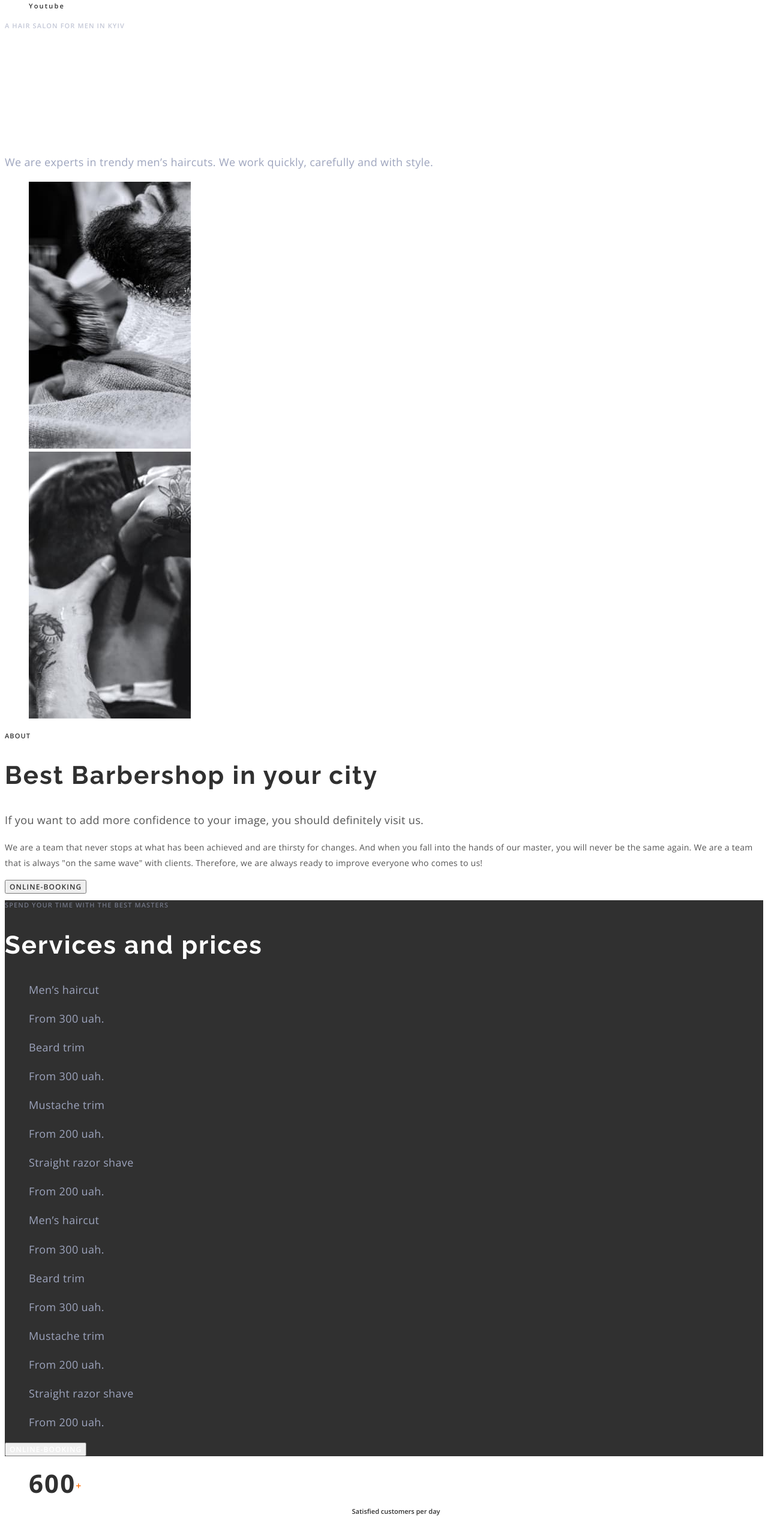
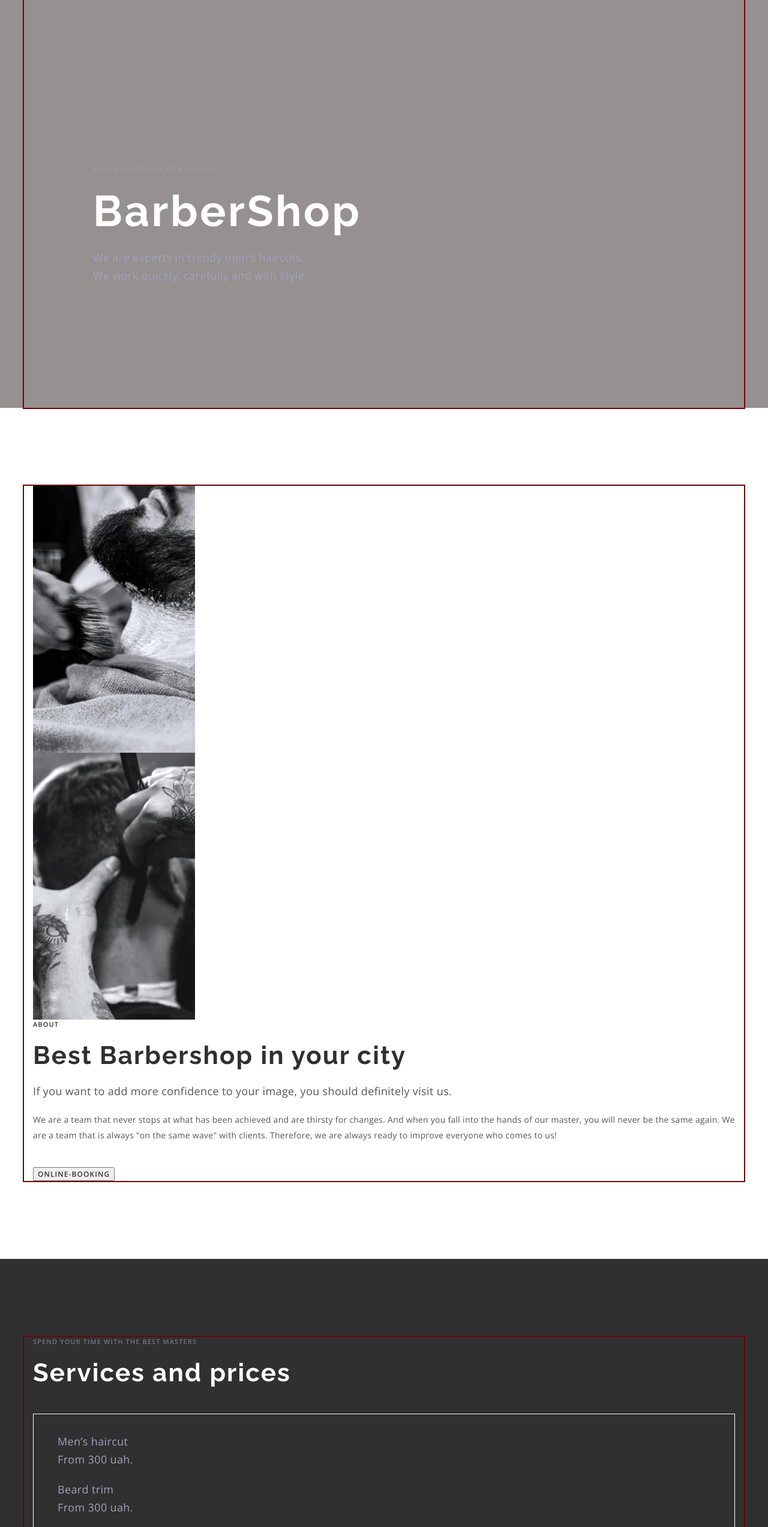
Before and after one commit to KseniiaHridnova/Barbershop-practice, a plain HTML site: page index.html in a window 1280 px wide. Shown: the part 254-2800 px from the top of the page at 60% size. Drawn offline with nearby package versions, Linux system fonts and the light colour scheme.

Commit message:
add containers

```diff
--- a/css/styles.css
+++ b/css/styles.css
@@ -4,6 +4,25 @@
 
 }
 
+p, h1, h2, h3, h4, h5, h6 {
+        margin: 0;
+}
+ul {
+        margin: 0;
+        padding-left: 0;
+}
+
+button {
+        cursor: pointer;
+}
+
+address {
+        font-style: normal;
+}
+
+img {
+        display: block;
+}
 
 body {
     font-family: 'Open Sans', sans-serif;
@@ -26,6 +45,7 @@ body {
 
 .after-title {
         font-size: 18px;
+
         line-height: 1.67;
         letter-spacing: 0.36px;
 }
@@ -60,7 +80,21 @@ body {
         clip: rect(0 0 0 0);
         overflow: hidden;
 }
+
+.container {
+        width: 1200px;
+        padding-left: 15px;
+        padding-right: 15px;
+        margin: 0 auto;
+        outline: 2px solid rgb(107, 4, 4);
+}
 /* ---------------------------------HEADER------------------------------ */
+
+.header {
+        background-color: rgb(185, 176, 176);
+        padding-top: 32px;
+        padding-bottom: 32px;
+}
 
 .header-link {
         color: #FFF;
@@ -88,6 +122,10 @@ color: var(--accent-color);
 
 /* ----------------------------------------------HERO------------------------------------------- */
 
+.hero {
+        background-color: rgb(150, 144, 144);
+}
+
 .hero-link {
         color: #303030;
         font-size: 11px;
@@ -101,8 +139,13 @@ color: var(--accent-color);
     color: var(--accent-color);
 }
 
+.hero-content {
+        padding: 272px 100px 206px
+}
+
 .hero-pre-title {
         color: rgba(157, 164, 189, 0.60);
+        margin-bottom: 20px;
 }
 
 .hero-title {
@@ -112,23 +155,34 @@ color: var(--accent-color);
         font-weight: 700;
         line-height: normal;
         letter-spacing: 3.6px;
+        margin-bottom: 20px;
 }
 
 .hero-after-title {
         color: #9DA4BD;
+        max-width: 360px;
 }
 
 /* ------------------------------------------------ABOUT---------------------------------- */
+
+.about{
+        padding-top: 130px;
+        padding-bottom: 130px;
+}
+
 .about-pre-title {
         color: #303030;
+        margin-bottom: 20px;
 }
 
 .about-title {
         color: #303030;
+        margin-bottom: 20px;
 }
 
 .about-after-title {
         color: #555;
+        margin-bottom: 20px;
 }
 
 .about-text {
@@ -136,6 +190,7 @@ color: var(--accent-color);
         font-size: 14px;
         line-height: 1.86;
         letter-spacing: 0.28px;
+        margin-bottom: 40px;
 }
 
 .about-btn {
@@ -146,14 +201,28 @@ color: var(--accent-color);
 
 .prices {
         background-color: #303030;
+        padding-top: 130px;
+        padding-bottom: 130px;
 }
 
 .prices-pre-title {
         color: rgba(157, 164, 189, 0.60);
+        margin-bottom: 20px;
+
 }
 
 .prices-title {
         color: var(--main-title-color);
+        margin-bottom: 44px;
+}
+
+.prices-list {
+border: 1px solid white;
+padding: 30px 40px;
+}
+
+.prices-item {
+        margin-bottom: 20px;
 }
 
 .prices-list-text {
@@ -165,9 +234,24 @@ color: var(--accent-color);
 
 .prices-btn {
         color: #FFF;
+        display: block;
+        margin: 0 auto;
+        margin-top: 50px;
 }
 
 /* -----------------------------------BENEFITS------------------------------------ */
+
+.benefits {
+        padding-top: 121px;
+        padding-bottom: 130px;
+}
+
+.benefits-item {
+        width: 170px;
+        height: 133px;
+        border: 1px solid wheat;
+        padding: 20px 24px;
+}
 
 .benefits-item span {
         color: #303030;
@@ -196,10 +280,12 @@ color: var(--accent-color);
 
 .benefits-pre-title {
         color: #303030;
+        margin-bottom: 20px;
 }
 
 .benefits-title {
         color: #303030;
+        margin-bottom: 20px;
 }
 
 .benefits-after-title {
@@ -224,6 +310,7 @@ color: var(--accent-color);
                 font-weight: 400;
                 line-height: normal;
                 letter-spacing: 0.36px;
+                margin-bottom: 8px;
    }
 
    .barbers-item-text {
@@ -234,6 +321,12 @@ color: var(--accent-color);
                 line-height: normal;
                 letter-spacing: 0.28px;
    }
+
+   .barbers-wrap {
+        padding-top: 30px;
+        padding-left: 5px;
+        padding-right: 5px;
+   }
 /* -----------------------------------GALLERY--------------------------------------- */
 
    .gallery-pre-title {
--- a/index.html
+++ b/index.html
@@ -9,10 +9,14 @@
     <link rel="preconnect" href="https://fonts.gstatic.com" crossorigin>
     <link href="https://fonts.googleapis.com/css2?family=Open+Sans:wght@400;600;700&family=Raleway:wght@700&display=swap"
         rel="stylesheet">
+    <link rel="stylesheet" href="https://cdnjs.cloudflare.com/ajax/libs/modern-normalize/2.0.0/modern-normalize.min.css"
+            integrity="sha512-4xo8blKMVCiXpTaLzQSLSw3KFOVPWhm/TRtuPVc4WG6kUgjH6J03IBuG7JZPkcWMxJ5huwaBpOpnwYElP/m6wg=="
+            crossorigin="anonymous" referrerpolicy="no-referrer" />
     <link rel="stylesheet" href="./css/styles.css">
 </head>
 <body>
     <header class="header">
+        <div class="container">
             <a href="" class="header-logo">
                 <img src="./img/logo.svg" alt="logo">
             </a>
@@ -36,32 +40,44 @@
             <a href="tel:+380441111111" class="header-tel link">+38 044 111 11 11</a>
             <!--tel not work-->
             <button type="button" class="header-btn btn">Online-booking</button>
+        </div>
     </header>
     <main>
         <section class="hero">
+            <div class="container">
                 <ul class="hero-list list">
-                <li class="hero-item"><a href="" class="hero-link link" target="_blank" rel="noopener noferrer nofollow">Instagram</a></li>
-                <li class="hero-item"><a href="" class="hero-link link" target="_blank" rel="noopener noferrer nofollow">Youtube</a></li>
+                    <li class="hero-item"><a href="" class="hero-link link" target="_blank"
+                            rel="noopener noferrer nofollow">Instagram</a></li>
+                    <li class="hero-item"><a href="" class="hero-link link" target="_blank" rel="noopener noferrer nofollow">Youtube</a>
+                    </li>
                 </ul>
+                <div class="hero-content">
                     <p class="hero-pre-title pre-title">A hair salon for men in Kyiv</p>
                     <h1 class="hero-title">BarberShop</h1>
                     <p class="hero-after-title after-title">We are experts in trendy men’s haircuts.
                         We work quickly, carefully and with style.</p>
+                </div>
                </section>
                 <section class="about">
+                    <div class="container">
                         <ul class="about-list list">
                             <li class="about-item"><img src="./img/img-1.jpg" alt="haircuts" width="270" height="445"></li>
                             <li class="about-item"><img src="./img/img-2.jpg" alt="haircuts" width="270" height="445"></li>
                         </ul>
                         <p class="about-pre-title pre-title">About</p>
                         <h2 class="about-title title">Best Barbershop in your city</h2>
-            <p class="about-after-title after-title">If you want to add more confidence to your image, you should definitely visit us.</p>
+                        <p class="about-after-title after-title">If you want to add more confidence to your image, you should definitely
+                            visit us.</p>
                         <p class="about-text">We are a team that never stops at what has been achieved
-            and are thirsty for changes. And when you fall into the hands of our master, you will never be the same again. We are a
-            team that is always "on the same wave" with clients. Therefore, we are always ready to improve everyone who comes to us!</p>
+                            and are thirsty for changes. And when you fall into the hands of our master, you will never be the same again.
+                            We are a
+                            team that is always "on the same wave" with clients. Therefore, we are always ready to improve everyone who
+                            comes to us!</p>
                         <button type="button" class="about-btn btn">Online-booking</button>
+                    </div>
            </section>
         <section class="prices">
+            <div class="container">
                 <p class="prices-pre-title pre-title">Spend your time with the best masters</p>
                 <h2 class="prices-title title">Services and prices</h2>
                 <ul class="prices-list list">
@@ -69,7 +85,7 @@
                         <p class="prices-list-text">Men’s haircut</p>
                         <p class="prices-list-text">From 300 uah.</p>
                     </li>
-                <li>
+                    <li class="prices-item">
                         <p class="prices-list-text">Beard trim</p>
                         <p class="prices-list-text">From 300 uah.</p>
                     </li>
@@ -101,8 +117,10 @@
                     </li>
                 </ul>
                 <button type="button" class="prices-btn btn">Online-booking</button>
+            </div>
         </section>
         <section class="benefits">
+            <div class="container">
                 <ul class="benefits-list list">
                     <li class="benefits-item">
                         <span>600</span><sup>+</sup>
@@ -123,28 +141,38 @@
                 </ul>
                 <p class="benefits-pre-title pre-title">Old traditional school</p>
                 <h2 class="benefits-title title">Why people come to us?</h2>
-            <p class="benefits-after-title after-title">Only good things are said about us. But it's better to see and feel 1 time than read 10 times.</p>
+                <p class="benefits-after-title after-title">Only good things are said about us. But it's better to see and feel 1 time
+                    than read 10 times.</p>
+            </div>
         </section>
         <section class="barbers">
+            <div class="container">
                 <p class="barbers-pre-title pre-title">For true enjoyers of the atmosphere</p>
                 <h2 class="barbers-title title">Our barbers</h2>
                 <ul class="barbers-list list">
                     <li class="barbers-item">
                         <img src="./img/barber1.jpg" alt="barber" width="370" height="346">
+                        <div class="barbers-wrap">
                             <h3 class="barbers-item-title">John Smith</h3>
                             <p class="barbers-item-text">Extreme Barber</p>
+                        </div>
                     </li>
                     <li class="barbers-item">
                         <img src="./img/barber2.jpg" alt="barber" width="370" height="346">
+                        <div class="barbers-wrap">
                             <h3 class="barbers-item-title">Michele Doe</h3>
                             <p class="barbers-item-text">Extreme Barber</p>
+                        </div>
                     </li>
                     <li class="barbers-item">
                         <img src="./img/barber3.jpg" alt="barber" width="370" height="346">
+                       <div class="barbers-wrap">
                         <h3 class="barbers-item-title">Alan Black</h3>
                         <p class="barbers-item-text">Extreme Barber</p>
+                       </div>
                     </li>
                 </ul>
+            </div>
         </section>
         <section class="gallery">
             <p class="gallery-pre-title pre-title">in Latin, "barba" means "beard"</p>
```
Lines whose indentation alone changed are shown as unchanged.
